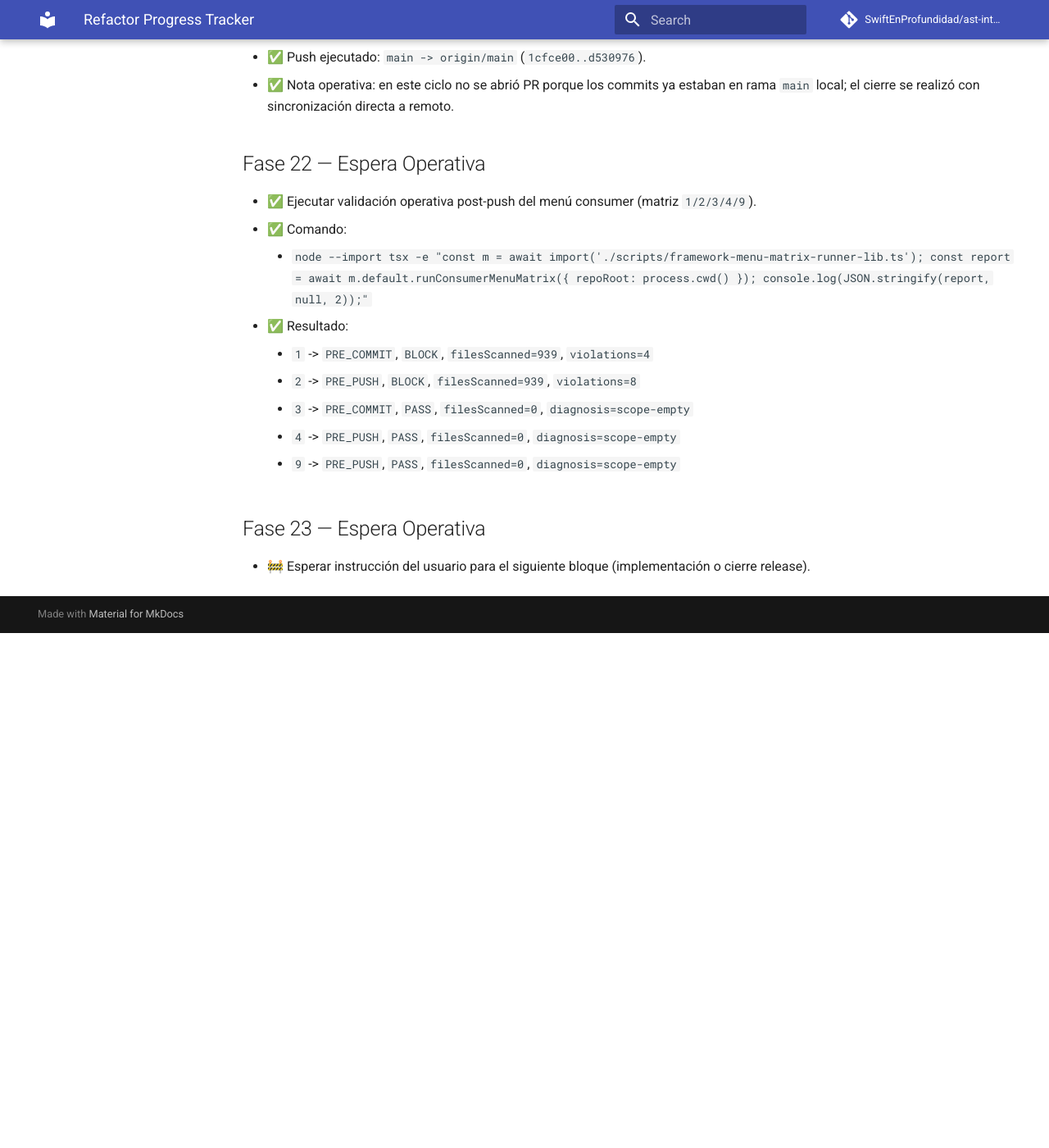
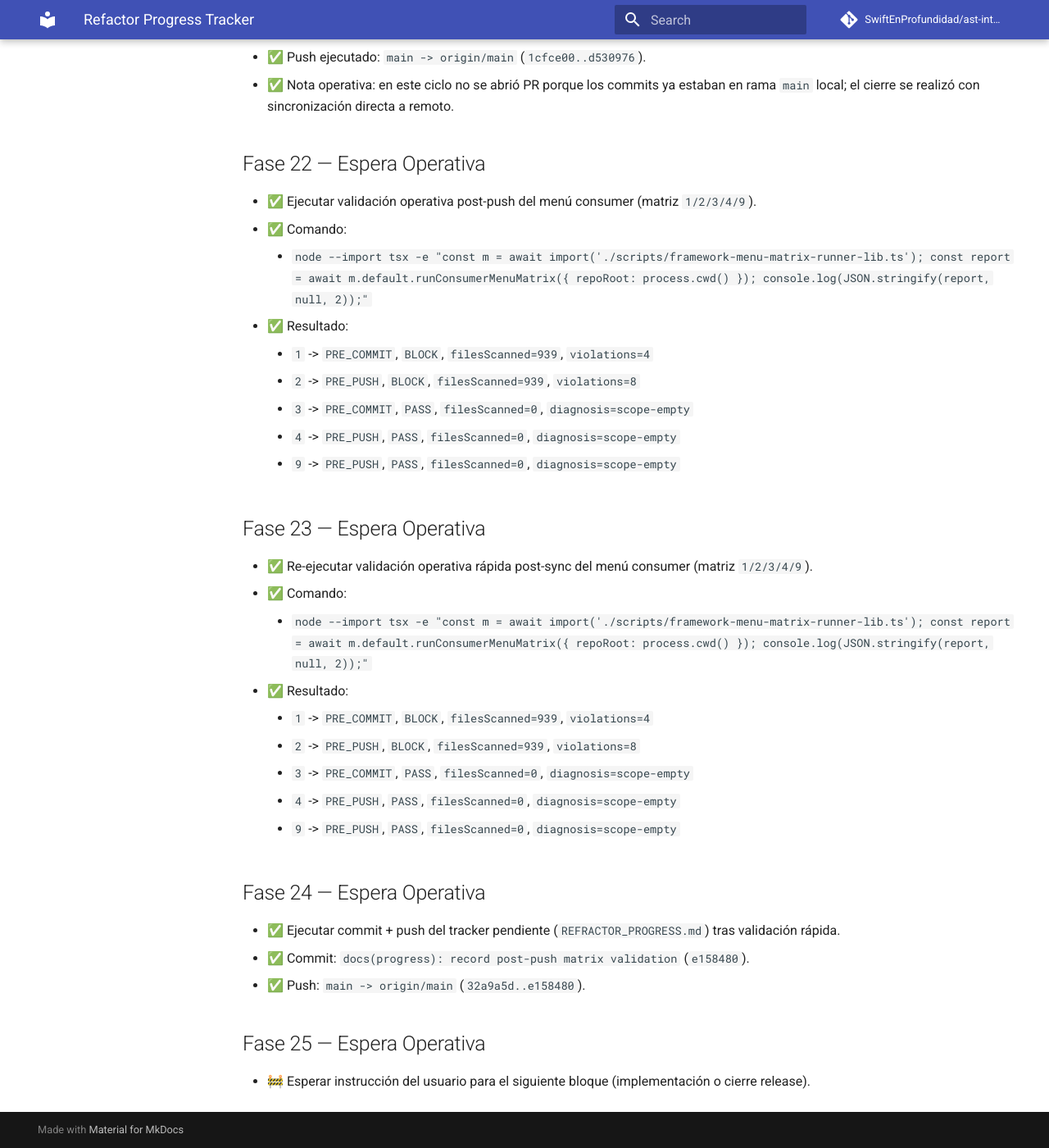
Before and after one commit to SwiftEnProfundidad/ast-intelligence-hooks, an MkDocs documentation site: the page built from docs/REFRACTOR_PROGRESS.md, in a window 1280 px wide and 1400 px high, scrolled down 18436 px. Shown: the whole window at 82% size. Built offline with MkDocs 1.6.1 and Material for MkDocs 9.7.7, drawn with Linux system fonts in a browser that asks for light colours; comment, search, counter and statistics services are not loaded; before the commit the page ends 19208 px from its top, so only the background shows below that.

Commit message:
docs(progress): close phase 24 tracker operation

```diff
--- a/docs/REFRACTOR_PROGRESS.md
+++ b/docs/REFRACTOR_PROGRESS.md
@@ -471,4 +471,20 @@ Estado operativo del plan activo para restaurar capacidades enterprise sin rompe
     - `9` -> `PRE_PUSH`, `PASS`, `filesScanned=0`, `diagnosis=scope-empty`
 
 ## Fase 23 — Espera Operativa
+- ✅ Re-ejecutar validación operativa rápida post-sync del menú consumer (matriz `1/2/3/4/9`).
+  - ✅ Comando:
+    - `node --import tsx -e "const m = await import('./scripts/framework-menu-matrix-runner-lib.ts'); const report = await m.default.runConsumerMenuMatrix({ repoRoot: process.cwd() }); console.log(JSON.stringify(report, null, 2));"`
+  - ✅ Resultado:
+    - `1` -> `PRE_COMMIT`, `BLOCK`, `filesScanned=939`, `violations=4`
+    - `2` -> `PRE_PUSH`, `BLOCK`, `filesScanned=939`, `violations=8`
+    - `3` -> `PRE_COMMIT`, `PASS`, `filesScanned=0`, `diagnosis=scope-empty`
+    - `4` -> `PRE_PUSH`, `PASS`, `filesScanned=0`, `diagnosis=scope-empty`
+    - `9` -> `PRE_PUSH`, `PASS`, `filesScanned=0`, `diagnosis=scope-empty`
+
+## Fase 24 — Espera Operativa
+- ✅ Ejecutar commit + push del tracker pendiente (`REFRACTOR_PROGRESS.md`) tras validación rápida.
+  - ✅ Commit: `docs(progress): record post-push matrix validation` (`e158480`).
+  - ✅ Push: `main -> origin/main` (`32a9a5d..e158480`).
+
+## Fase 25 — Espera Operativa
 - 🚧 Esperar instrucción del usuario para el siguiente bloque (implementación o cierre release).
```
